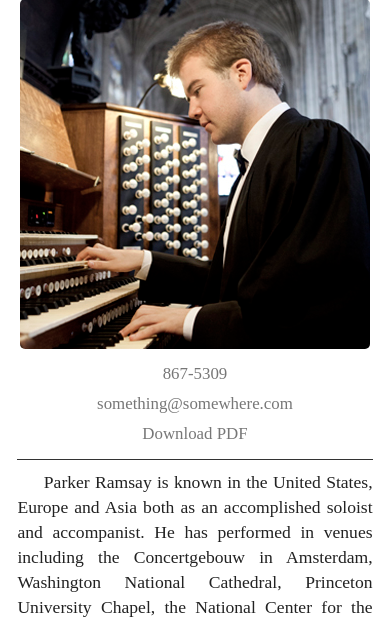
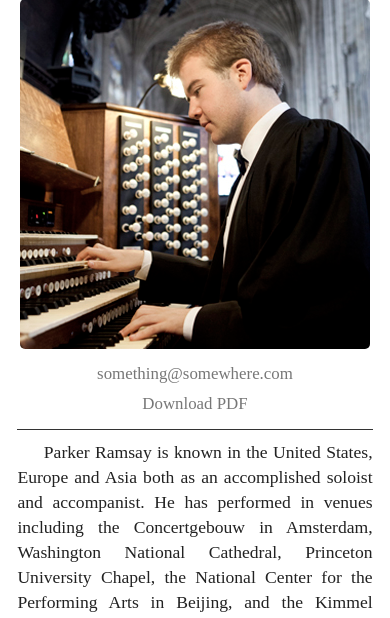
Before and after one commit to baroquebloke/parker-ramsay, a Flask app: page / in a window 390 px wide. Shown: the part 111-729 px from the top of the page. Run offline with Flask 2, Linux system fonts and the light colour scheme.

Commit message:
removed phone #

```diff
--- a/templates/layouts/base.html
+++ b/templates/layouts/base.html
@@ -35,10 +35,9 @@
       </menu>
     </div>
     <div class="wrap">
-     <div class="side-bar">
+      <div class="side-bar">
         <img src="/static/1.jpg" alt="pic">
         <div class="vcard">
-          <h1><a href="tel:18675309">867-5309</a></h1>
           <h1>
             <a href="mailto:something@somewhere.com">something@somewhere.com</a>
           </h1>
```
